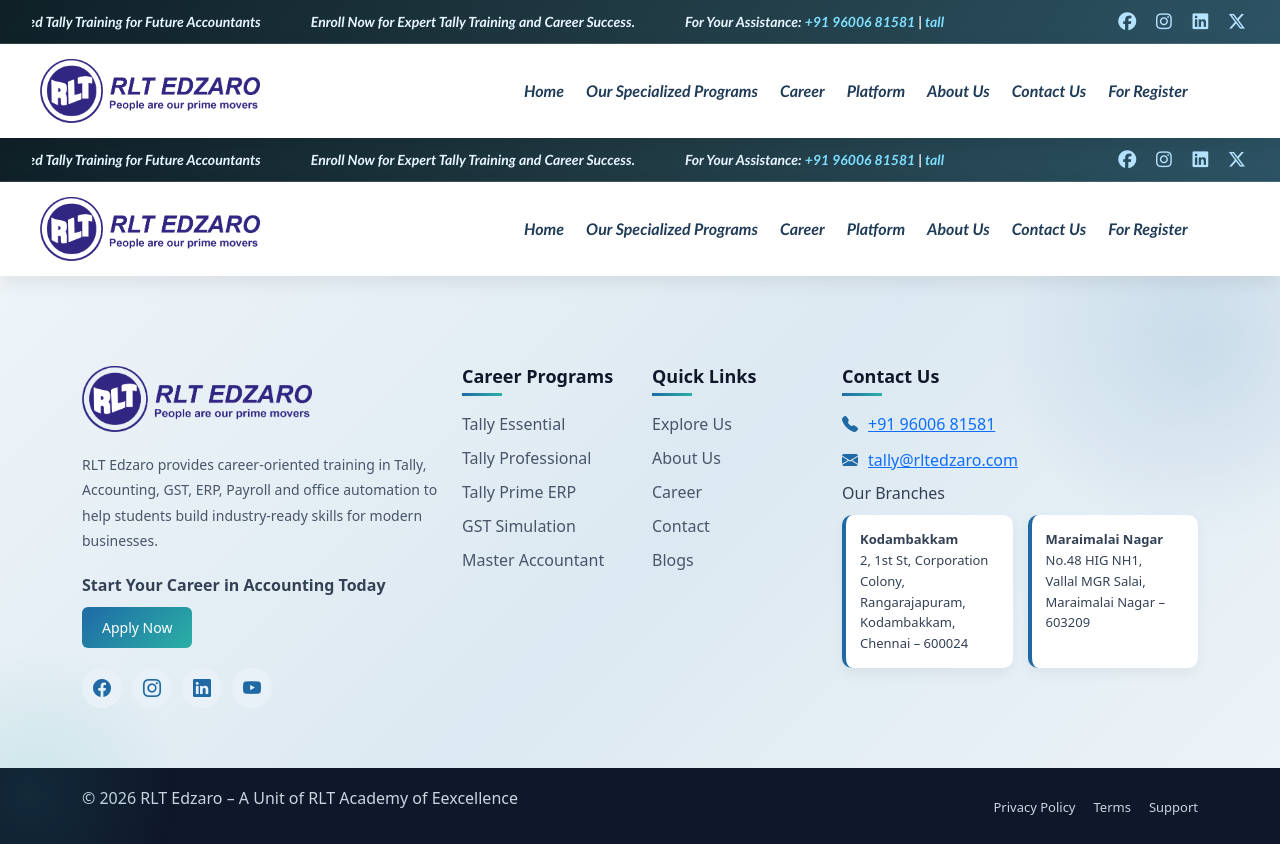
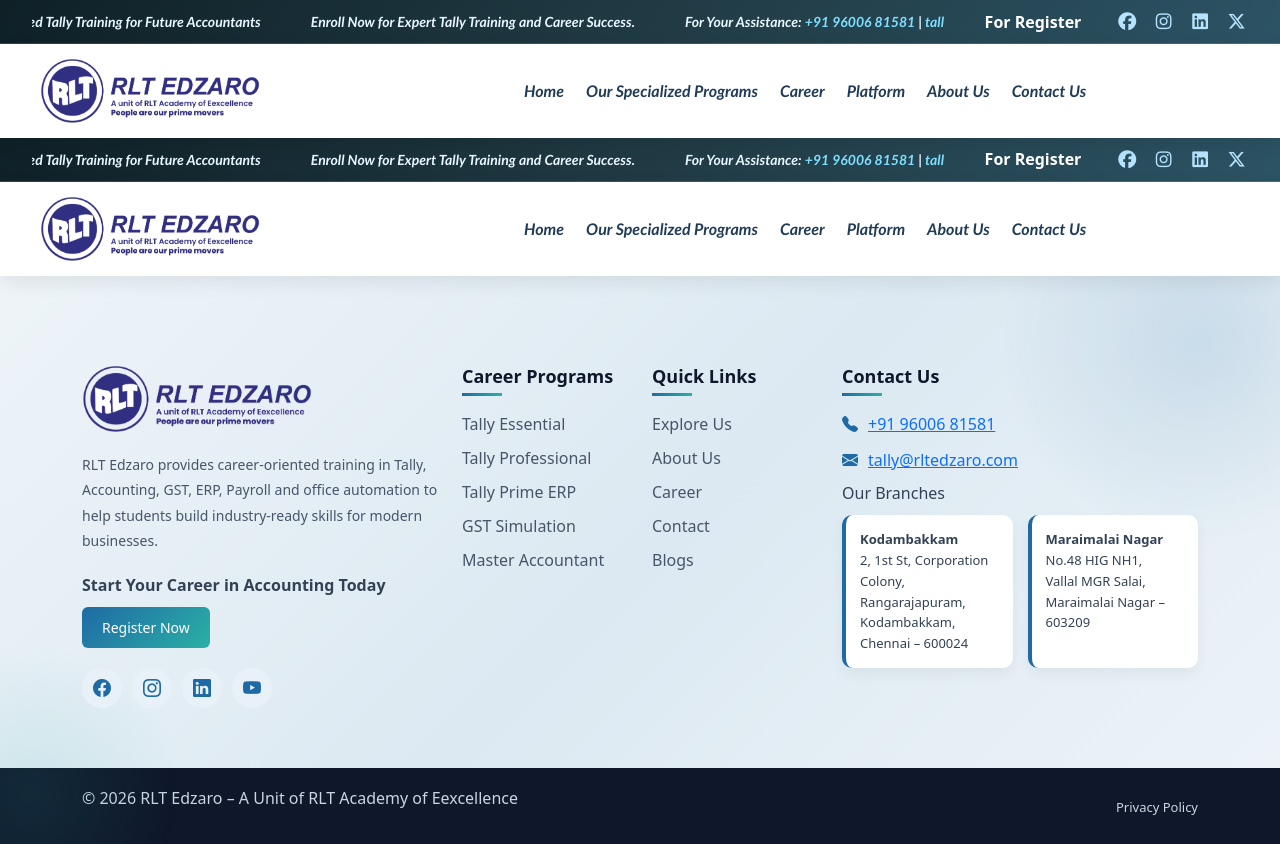
Before and after one commit to rltsolution2025/RLT-Tally, an Angular app: page /header in a window 1280 px wide. Built offline with nearby package versions, Linux system fonts and the light colour scheme.

Commit message:
Some change maded

```diff
--- a/src/app/component/footer/footer.html
+++ b/src/app/component/footer/footer.html
@@ -17,7 +17,7 @@
 
 <div class="footer-cta">
 <p class="cta-text">Start Your Career in Accounting Today</p>
-<a routerLink="/career" class="cta-btn">Apply Now</a>
+<a routerLink="/register" class="cta-btn">Register Now</a>
 </div>
 
 <div class="footer-social">
@@ -114,8 +114,6 @@
 
 <div class="footer-bottom-links">
 <a href="#">Privacy Policy</a>
-<a href="#">Terms</a>
-<a href="#">Support</a>
 </div>
 
 </div>
--- a/src/app/component/header/header.css
+++ b/src/app/component/header/header.css
@@ -34,6 +34,20 @@
   font-family:'Trebuchet MS', 'Lucida Sans Unicode', 'Lucida Grande', 'Lucida Sans', Arial, sans-serif;
 }
 
+.register-link{
+  margin-left:20px;
+}
+.register-link .nav-link-2{
+  color:#ffffff;
+  font-weight:600;
+  text-decoration:none;
+  transition:.3s;
+  cursor: pointer;
+}
+.register-link .nav-link-2:hover{
+  color:#ffffff;
+  transform:translateY(-2px);
+}
 @keyframes tickerMove{
   from{transform:translateX(0)}
   to{transform:translateX(-50%)}
--- a/src/app/component/header/header.html
+++ b/src/app/component/header/header.html
@@ -23,6 +23,9 @@
         </span>
 
       </div>
+    </div>
+    <div class="register-link">
+      <a class="nav-link-2" routerLink="/register" routerLinkActive="active">For Register</a>
     </div>
 
     <!-- Right: Social Icons -->
@@ -72,11 +75,13 @@
             <li class="dropdown-submenu">
               <a class="dropdown-item dropdown-toggle" href="#">Popular Courses</a>
               <ul class="dropdown-menu">
-                <li><a class="dropdown-item" routerLink="/tally-essential" routerLinkActive="active">Tally Essential comprehensive</a>
+                <li><a class="dropdown-item" routerLink="/tally-essential" routerLinkActive="active">Tally Essential
+                    comprehensive</a>
                 </li>
                 <li><a class="dropdown-item" routerLink="/tally-professional" routerLinkActive="active">Tally
                     Professional</a></li>
-                <li><a class="dropdown-item" routerLink="/tally-prime" routerLinkActive="active">GST Using TallyPrime</a>
+                <li><a class="dropdown-item" routerLink="/tally-prime" routerLinkActive="active">GST Using
+                    TallyPrime</a>
                 </li>
               </ul>
             </li>
@@ -89,7 +94,8 @@
                 </li>
                 <li><a class="dropdown-item" routerLink="/office-automation" routerLinkActive="active">Office
                     Automation</a></li>
-                <li><a class="dropdown-item" routerLink="/payroll-&-income-tax" routerLinkActive="active">Payroll & Income
+                <li><a class="dropdown-item" routerLink="/payroll-&-income-tax" routerLinkActive="active">Payroll &
+                    Income
                     Tax</a></li>
               </ul>
             </li>
@@ -122,9 +128,6 @@
         <li class="nav-item">
           <a class="nav-link" routerLink="/contact" routerLinkActive="active">Contact Us</a>
         </li>
-        <li class="nav-item">
-          <a class="nav-link" routerLink="/register" routerLinkActive="active">For Register</a>
-        </li>
       </ul>
     </div>
   </div>
```
Also changed, not shown: public/Logo/RLT  Logo Final.png.
